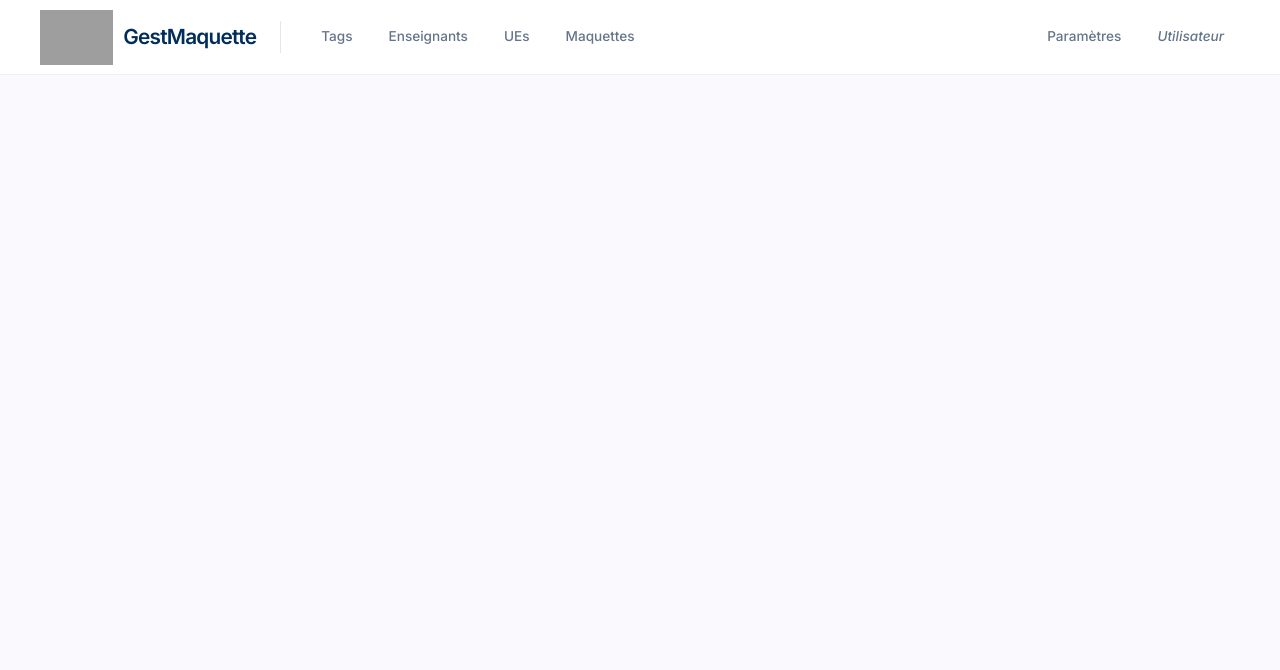
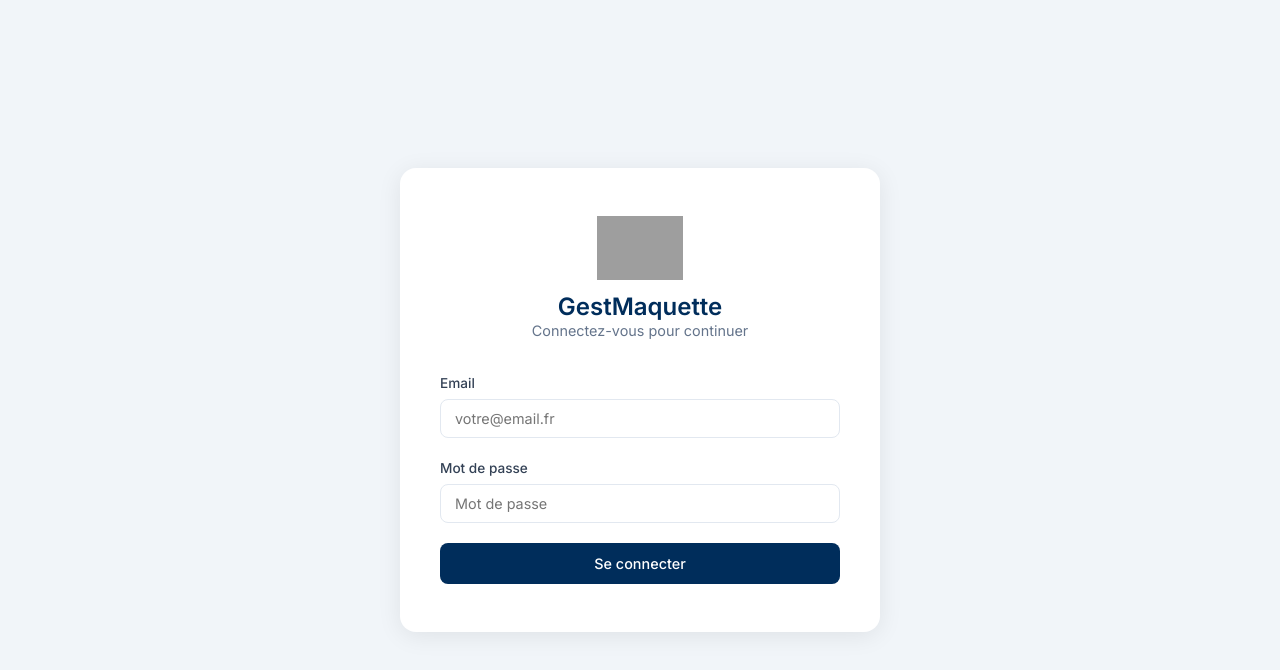
Before and after one commit to Hickstead00/projet_sysinfo_l3, an Angular app in the folder front/: page /login in a window 1280 px wide. Before the commit this address led to /. Shown: the top 670 px of the page. Built offline with nearby package versions, Linux system fonts and the light colour scheme; no server answers; grey boxes are pictures that could not be loaded.

Commit message:
Suite de l'auth Ajout d'un guard pour vérifier la connexion à chaque nouvelle page ou f5, composant login pour la page de login et modification de la navbar ainsi que des routes de l'app et de leurs accès

```diff
--- a/front/src/app/app.html
+++ b/front/src/app/app.html
@@ -1,2 +1,4 @@
-<app-navbar></app-navbar>
+@if (router.url !== '/login') {
+  <app-navbar></app-navbar>
+}
 <router-outlet></router-outlet>
--- a/front/src/app/app.ts
+++ b/front/src/app/app.ts
@@ -1,13 +1,15 @@
 import { Component, signal } from '@angular/core';
-import { RouterOutlet } from '@angular/router';
+import { Router, RouterOutlet } from '@angular/router';
 import { Navbar } from './component/navbar/navbar';
 
 @Component({
   selector: 'app-root',
-  imports: [RouterOutlet,Navbar],
+  imports: [RouterOutlet, Navbar],
   templateUrl: './app.html',
   styleUrl: './app.scss'
 })
 export class App {
   protected readonly title = signal('front');
+
+  constructor(protected router: Router) {}
 }
--- /dev/null
+++ b/front/src/app/component/login/login.html
@@ -0,0 +1,27 @@
+<div class="login-container">
+  <div class="login-card">
+    <img src="logo.png" alt="logo" class="login-logo">
+    <h1>GestMaquette</h1>
+    <p class="login-subtitle">Connectez-vous pour continuer</p>
+
+    <form (ngSubmit)="onSubmit()">
+      <div class="form-group">
+        <label for="email">Email</label>
+        <input id="email" type="email" [(ngModel)]="email" name="email"
+               placeholder="votre@email.fr" required>
+      </div>
+
+      <div class="form-group">
+        <label for="motDePasse">Mot de passe</label>
+        <input id="motDePasse" type="password" [(ngModel)]="motDePasse" name="motDePasse"
+               placeholder="Mot de passe" required>
+      </div>
+
+      @if (erreur) {
+        <p class="login-erreur">{{ erreur }}</p>
+      }
+
+      <button type="submit">Se connecter</button>
+    </form>
+  </div>
+</div>
--- /dev/null
+++ b/front/src/app/component/login/login.scss
@@ -0,0 +1,95 @@
+@import url('https://fonts.googleapis.com/css2?family=Inter:wght@400;500;600&display=swap');
+
+.login-container {
+  display: flex;
+  justify-content: center;
+  align-items: center;
+  min-height: calc(100vh - 0px);
+  background-color: #f1f5f9;
+  font-family: 'Inter', sans-serif;
+}
+
+.login-card {
+  background: white;
+  padding: 48px 40px;
+  border-radius: 16px;
+  box-shadow: 0 4px 24px rgba(0, 0, 0, 0.08);
+  width: 100%;
+  max-width: 400px;
+  text-align: center;
+}
+
+.login-logo {
+  height: 64px;
+  margin-bottom: 12px;
+}
+
+h1 {
+  font-family: 'Inter', sans-serif;
+  font-weight: 600;
+  color: #002d5b;
+  font-size: 1.5rem;
+  margin: 0 0 4px;
+}
+
+.login-subtitle {
+  color: #64748b;
+  font-size: 0.9rem;
+  margin: 0 0 32px;
+}
+
+form {
+  text-align: left;
+}
+
+.form-group {
+  margin-bottom: 20px;
+}
+
+label {
+  display: block;
+  font-size: 0.85rem;
+  font-weight: 500;
+  color: #334155;
+  margin-bottom: 6px;
+}
+
+input {
+  width: 100%;
+  padding: 10px 14px;
+  border: 1px solid #e2e8f0;
+  border-radius: 8px;
+  font-size: 0.9rem;
+  font-family: 'Inter', sans-serif;
+  box-sizing: border-box;
+  transition: border-color 0.2s;
+
+  &:focus {
+    outline: none;
+    border-color: #002d5b;
+  }
+}
+
+.login-erreur {
+  color: #dc2626;
+  font-size: 0.85rem;
+  margin: 0 0 16px;
+}
+
+button {
+  width: 100%;
+  padding: 12px;
+  background-color: #002d5b;
+  color: white;
+  border: none;
+  border-radius: 8px;
+  font-size: 0.9rem;
+  font-weight: 500;
+  font-family: 'Inter', sans-serif;
+  cursor: pointer;
+  transition: background-color 0.2s;
+
+  &:hover {
+    background-color: #001d3d;
+  }
+}
--- /dev/null
+++ b/front/src/app/component/login/login.ts
@@ -0,0 +1,26 @@
+import { Component } from '@angular/core';
+import { FormsModule } from '@angular/forms';
+import { Router } from '@angular/router';
+import { AuthService } from '../../service/auth-service';
+
+@Component({
+  selector: 'app-login',
+  imports: [FormsModule],
+  templateUrl: './login.html',
+  styleUrl: './login.scss',
+})
+export class LoginComponent {
+  email = '';
+  motDePasse = '';
+  erreur = '';
+
+  constructor(private authService: AuthService, private router: Router) {}
+
+  onSubmit() {
+    this.erreur = '';
+    this.authService.login(this.email, this.motDePasse).subscribe({
+      next: () => this.router.navigate(['/maquettes']),
+      error: () => this.erreur = 'Email ou mot de passe incorrect.',
+    });
+  }
+}
--- a/front/src/app/component/navbar/navbar.html
+++ b/front/src/app/component/navbar/navbar.html
@@ -16,7 +16,10 @@
 
     <ul class="nav-links-right">
         <li><a routerLink="/parametres" routerLinkActive="active">Paramètres</a></li>
-        <li><a class="nav-session" href="#">Utilisateur</a></li>
+        @if (utilisateur) {
+            <li><span class="nav-session">{{ utilisateur.nomUtilisateur }}</span></li>
+            <li><a class="nav-deconnexion" (click)="deconnexion()">Déconnexion</a></li>
+        }
     </ul>
 
 </nav>
--- a/front/src/app/component/navbar/navbar.scss
+++ b/front/src/app/component/navbar/navbar.scss
@@ -94,4 +94,17 @@ li a.active {
 .nav-session {
   color: #64748b;
   font-style: italic;
+  font-family: 'Inter', sans-serif;
+  font-size: 0.85rem;
+  font-weight: 500;
+  padding: 8px 16px;
 }
+
+.nav-deconnexion {
+  cursor: pointer;
+  color: #dc2626 !important;
+
+  &:hover {
+    background-color: #fef2f2 !important;
+  }
+}
--- a/front/src/app/component/navbar/navbar.ts
+++ b/front/src/app/component/navbar/navbar.ts
@@ -1,5 +1,7 @@
-import { Component } from '@angular/core';
-import { RouterLink, RouterLinkActive } from '@angular/router';
+import { Component, OnInit } from '@angular/core';
+import { Router, RouterLink, RouterLinkActive } from '@angular/router';
+import { AuthService } from '../../service/auth-service';
+import { AuthResponse } from '../../model/auth-response';
 
 @Component({
   selector: 'app-navbar',
@@ -7,4 +9,22 @@ import { RouterLink, RouterLinkActive } from '@angular/router';
   templateUrl: './navbar.html',
   styleUrl: './navbar.scss',
 })
-export class Navbar {}
+export class Navbar implements OnInit {
+  utilisateur: AuthResponse | null = null;
+
+  constructor(private authService: AuthService, private router: Router) {}
+
+  ngOnInit() {
+    this.authService.me().subscribe({
+      next: (user) => this.utilisateur = user,
+      error: () => this.utilisateur = null,
+    });
+  }
+
+  deconnexion() {
+    this.authService.logout().subscribe(() => {
+      this.utilisateur = null;
+      this.router.navigate(['/login']);
+    });
+  }
+}
--- /dev/null
+++ b/front/src/app/guard/auth.guard.ts
@@ -0,0 +1,17 @@
+import { inject } from '@angular/core';
+import { CanActivateFn, Router } from '@angular/router';
+import { AuthService } from '../service/auth-service';
+import { map, catchError, of } from 'rxjs';
+
+export const authGuard: CanActivateFn = () => {
+  const authService = inject(AuthService);
+  const router = inject(Router);
+
+  return authService.me().pipe(
+    map(() => true),
+    catchError(() => {
+      router.navigate(['/login']);
+      return of(false);
+    })
+  );
+};
```
Also changed, not shown: front/src/app/app.routes.ts (+9 -5 lines).
